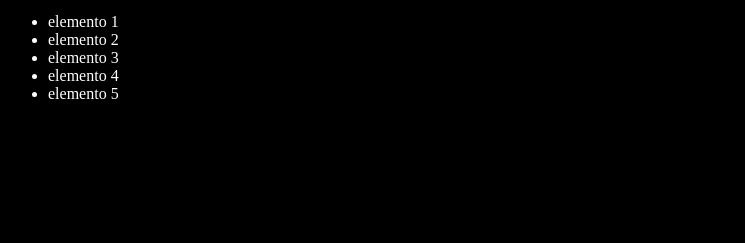
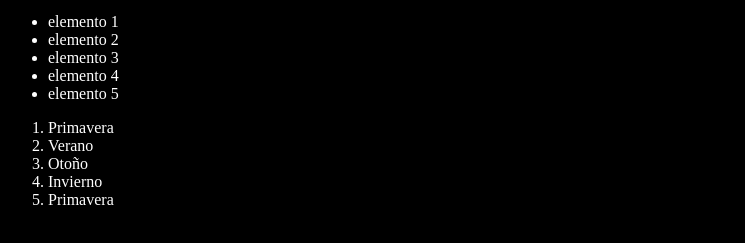
Before and after one commit to moyosxtouch/practica-git, a plain HTML site: page index.html in a window 1280 px wide. Shown: the part 87-330 px from the top of the page, without its empty margins (0-745 px from the left). Drawn offline with Linux system fonts and the light colour scheme; a script that the page names is missing.

Commit message:
agregando estaciones del año

```diff
--- a/index.html
+++ b/index.html
@@ -19,7 +19,13 @@
     <li> elemento 4</li>
     <li> elemento 5</li>
   </ul>
-
+  <ol>
+    <li>Primavera</li>
+    <li>Verano</li>
+    <li>Otoño</li>
+    <li>Invierno</li>
+    <li>Primavera</li>
+  </ol>
   <script src="/index.js"></script>
 </body>
 
```
